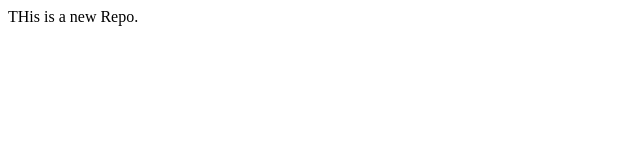
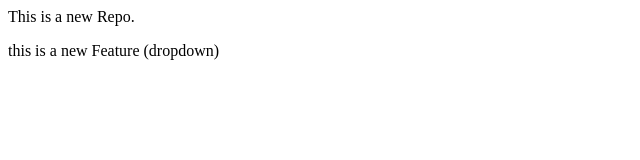
Before and after one commit to Chakri2004/localrepo, a plain HTML site: page index.html in a window 1280 px wide. Shown: the whole page, without its empty margins (0-640 px from the left). Drawn offline with Linux system fonts and the light colour scheme.

Commit message:
Add dropdown

```diff
--- a/index.html
+++ b/index.html
@@ -1 +1,2 @@
-<p>THis is a new Repo.</p>
+<p>This is a new Repo.</p>
+<p>this is a new Feature (dropdown)</p>
```
